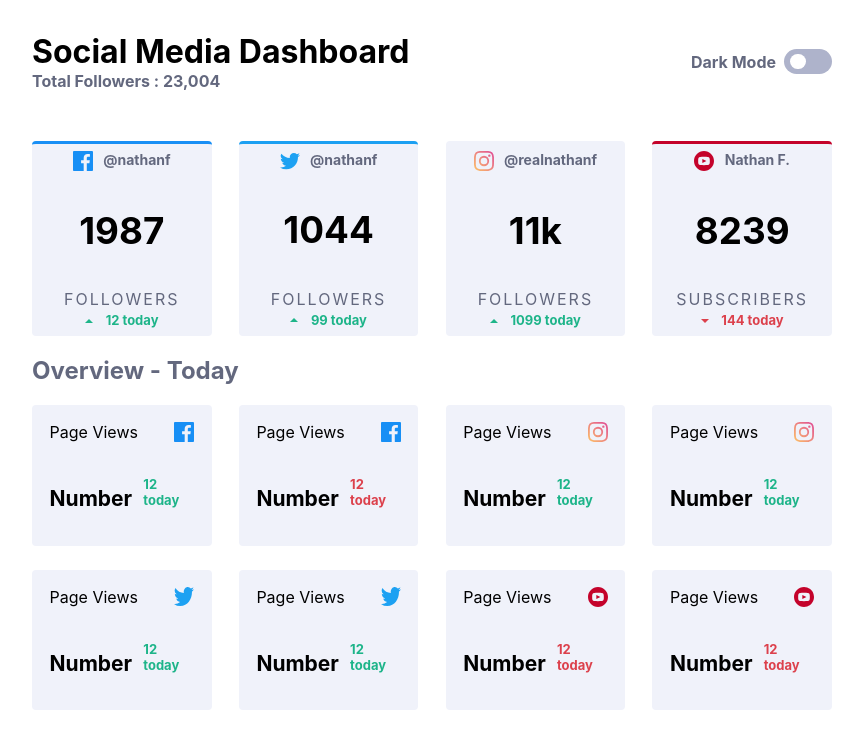
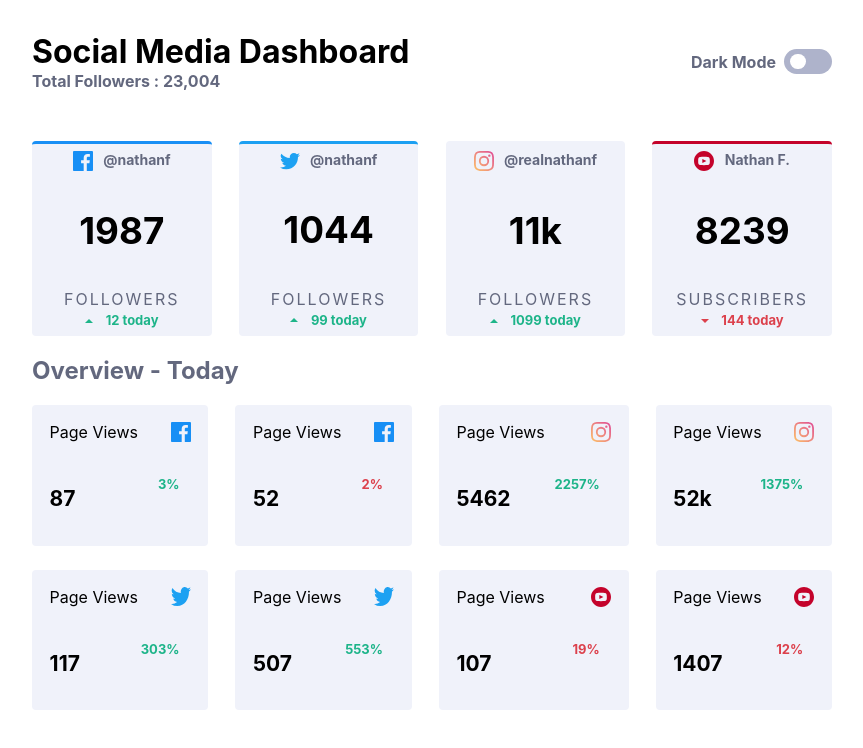
Before and after one commit to LeonardoRubuz/social-media-dashboard, a plain HTML site: page index.html in a window 1280 px wide. Shown: the whole page, without its empty margins (208-1071 px from the left). Drawn offline with Linux system fonts and the light colour scheme.

Commit message:
:hammer: update numbers on small cards

```diff
--- a/index.html
+++ b/index.html
@@ -89,10 +89,10 @@
 							<img src="/images/icon-facebook.svg" alt="facebook">
 						</div>
 						<div>
-							<p class="small-card-number">Number</p>
+							<p class="small-card-number">87</p>
 							<div>
 								<!-- <img src="/images/icon-up.svg" alt="arrow up"> -->
-								<span class="success">12 today</span>
+								<span class="success">3%</span>
 							</div>
 						</div>
 					</div>
@@ -102,10 +102,10 @@
 							<img src="/images/icon-facebook.svg" alt="facebook">
 						</div>
 						<div>
-							<p class="small-card-number">Number</p>
+							<p class="small-card-number">52</p>
 							<div>
 								<!-- <img src="/images/icon-down.svg" alt="arrow down"> -->
-								<span class="failure">12 today</span>
+								<span class="failure">2%</span>
 							</div>
 						</div>
 					</div>
@@ -115,10 +115,10 @@
 							<img src="/images/icon-instagram.svg" alt="instagram">
 						</div>
 						<div>
-							<p class="small-card-number">Number</p>
+							<p class="small-card-number">5462</p>
 							<div>
 								<!-- <img src="/images/icon-up.svg" alt="arrow up"> -->
-								<span class="success">12 today</span>
+								<span class="success">2257%</span>
 							</div>
 						</div>
 					</div>
@@ -128,10 +128,10 @@
 							<img src="/images/icon-instagram.svg" alt="instagram">
 						</div>
 						<div>
-							<p class="small-card-number">Number</p>
+							<p class="small-card-number">52k</p>
 							<div>
 								<!-- <img src="/images/icon-up.svg" alt="arrow up"> -->
-								<span class="success">12 today</span>
+								<span class="success">1375%</span>
 							</div>
 						</div>
 					</div>
@@ -141,10 +141,10 @@
 							<img src="/images/icon-twitter.svg" alt="twitter">
 						</div>
 						<div>
-							<p class="small-card-number">Number</p>
+							<p class="small-card-number">117</p>
 							<div>
 								<!-- <img src="/images/icon-up.svg" alt="arrow up"> -->
-								<span class="success">12 today</span>
+								<span class="success">303%</span>
 							</div>
 						</div>
 					</div>
@@ -154,10 +154,10 @@
 							<img src="/images/icon-twitter.svg" alt="twitter">
 						</div>
 						<div>
-							<p class="small-card-number">Number</p>
+							<p class="small-card-number">507</p>
 							<div>
 								<!-- <img src="/images/icon-up.svg" alt="arrow up"> -->
-								<span class="success">12 today</span>
+								<span class="success">553%</span>
 							</div>
 						</div>
 					</div>
@@ -167,10 +167,10 @@
 							<img src="/images/icon-youtube.svg" alt="youtube">
 						</div>
 						<div>
-							<p class="small-card-number">Number</p>
+							<p class="small-card-number">107</p>
 							<div>
 								<!-- <img src="/images/icon-down.svg" alt="arrow down"> -->
-								<span class="failure">12 today</span>
+								<span class="failure">19%</span>
 							</div>
 						</div>
 					</div>
@@ -180,10 +180,10 @@
 							<img src="/images/icon-youtube.svg" alt="youtube">
 						</div>
 						<div>
-							<p class="small-card-number">Number</p>
+							<p class="small-card-number">1407</p>
 							<div>
 								<!-- <img src="/images/icon-down.svg" alt="arrow down"> -->
-								<span class="failure">12 today</span>
+								<span class="failure">12%</span>
 							</div>
 						</div>
 					</div>
```
